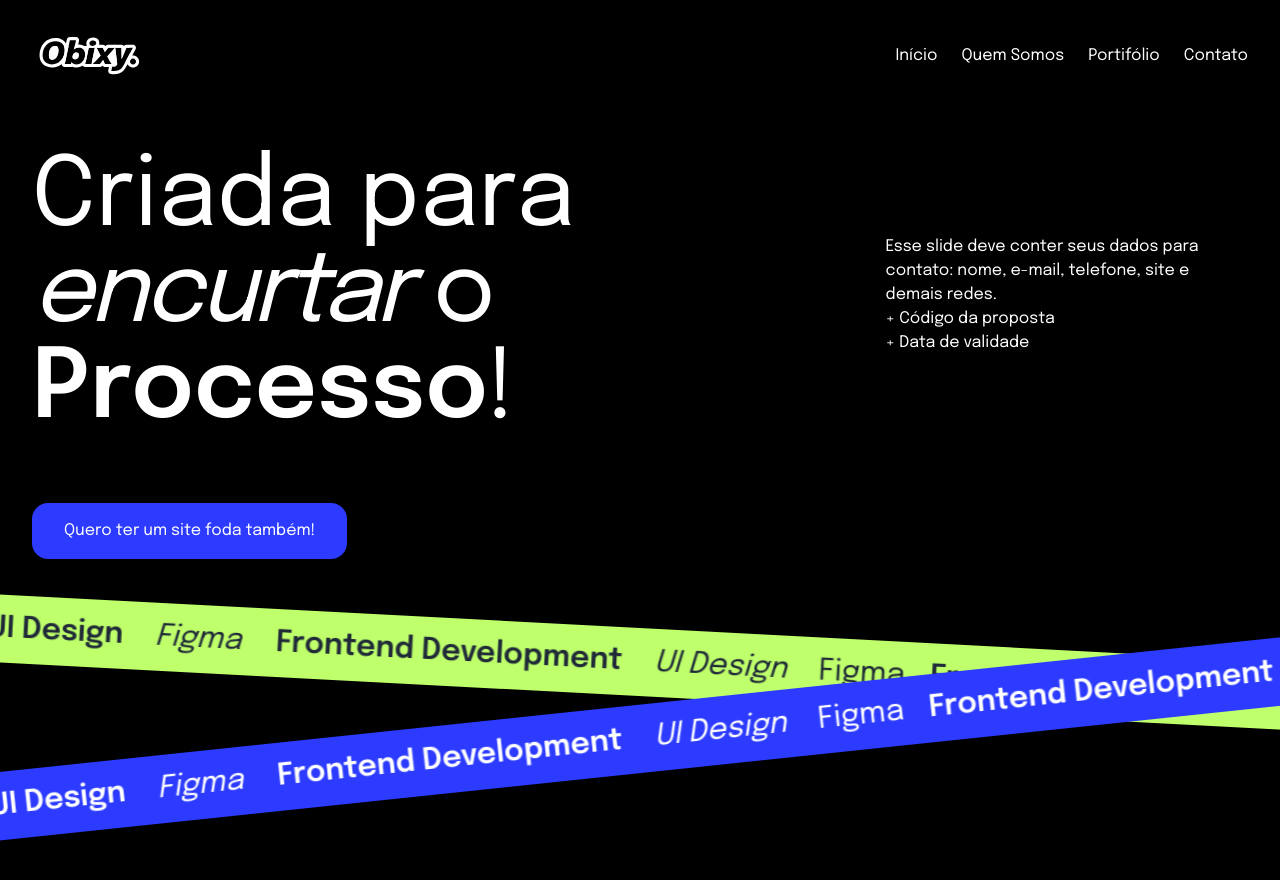
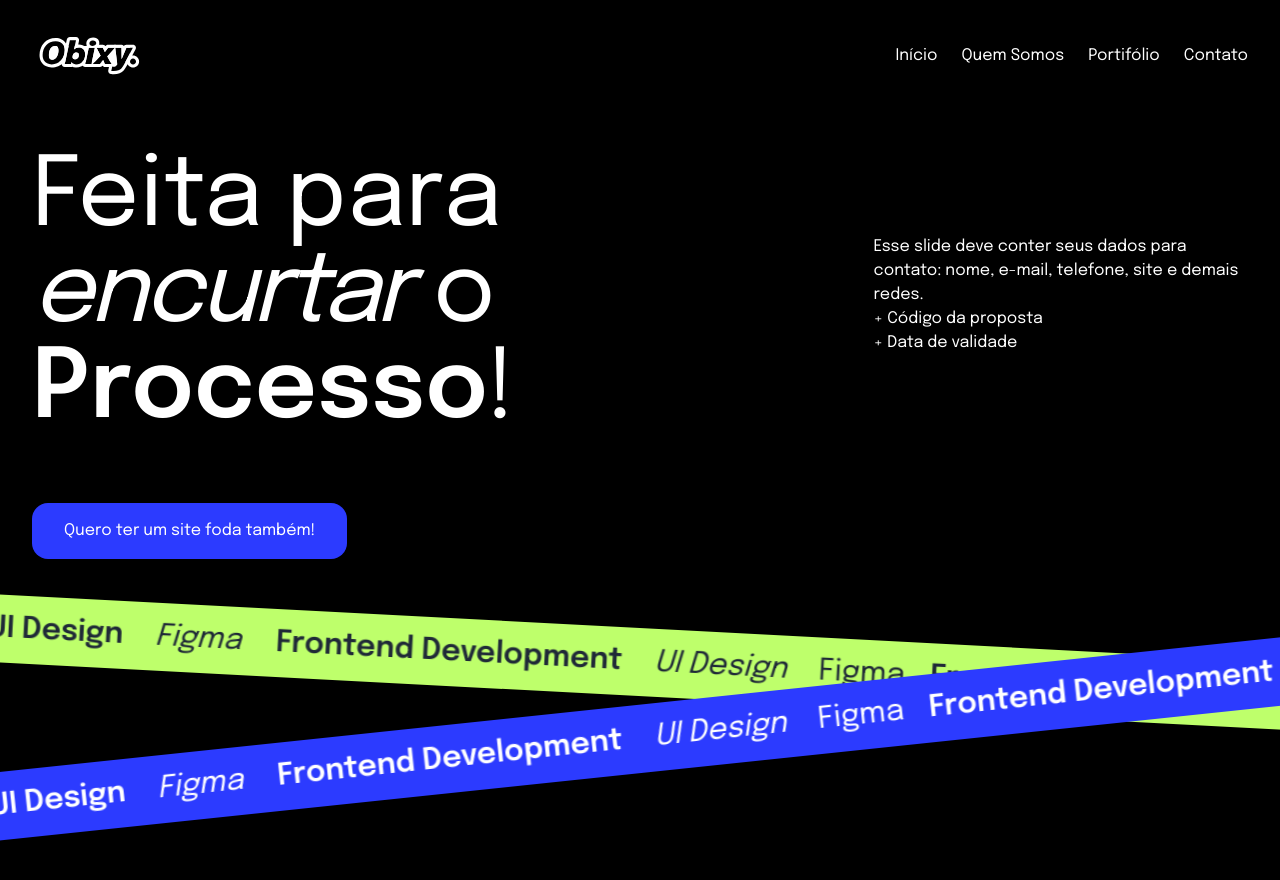
Before and after one commit to GuilhermeSantosUI/obixy-lp, a React (Vite) app: page / in a window 1280 px wide. Shown: the top 880 px of the page. Built offline with nearby package versions, Linux system fonts and the light colour scheme.

Commit message:
fix: atualizações de título e texto da página inicial

```diff
--- a/index.html
+++ b/index.html
@@ -11,7 +11,7 @@
     <link
       href="https://fonts.googleapis.com/css2?family=Epilogue:wght@300;400;500;600&display=swap"
       rel="stylesheet" />
-    <title>Vite + React + TS</title>
+    <title>Obixy | Feita para encurtar o Processo</title>
   </head>
   <body>
     <div id="root"></div>
--- a/src/App.tsx
+++ b/src/App.tsx
@@ -54,7 +54,7 @@
         <div className="animate-slidein500 opacity-0 container h-[60vh] flex flex-col items-start gap-16 mt-10">
           <div className="flex items-center gap-24">
             <div className="text-8xl text-white">
-              Criada para{' '}
+              Feita para{' '}
               <span className="animate-crumpleafter italic">encurtar</span> o{' '}
               <span className="font-black">Processo</span>!
             </div>
```
